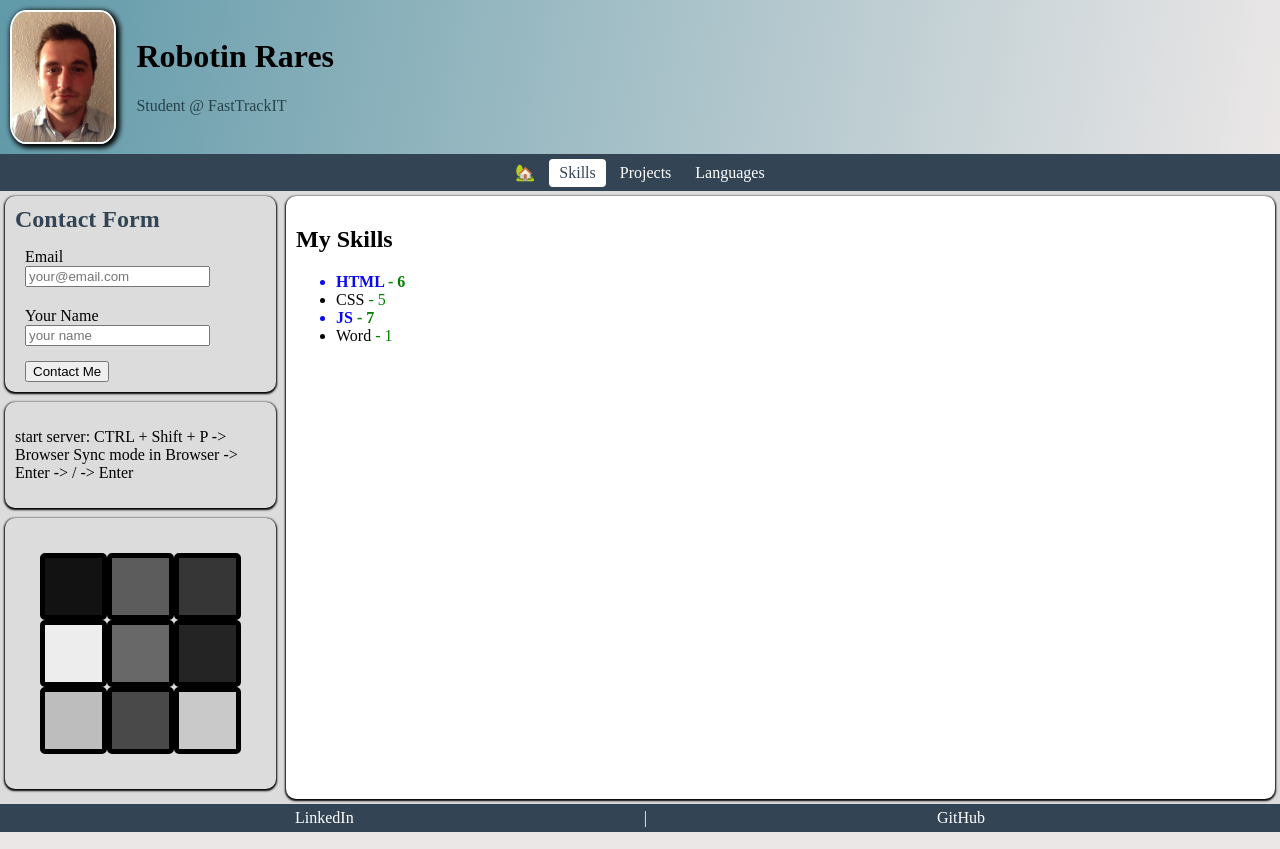
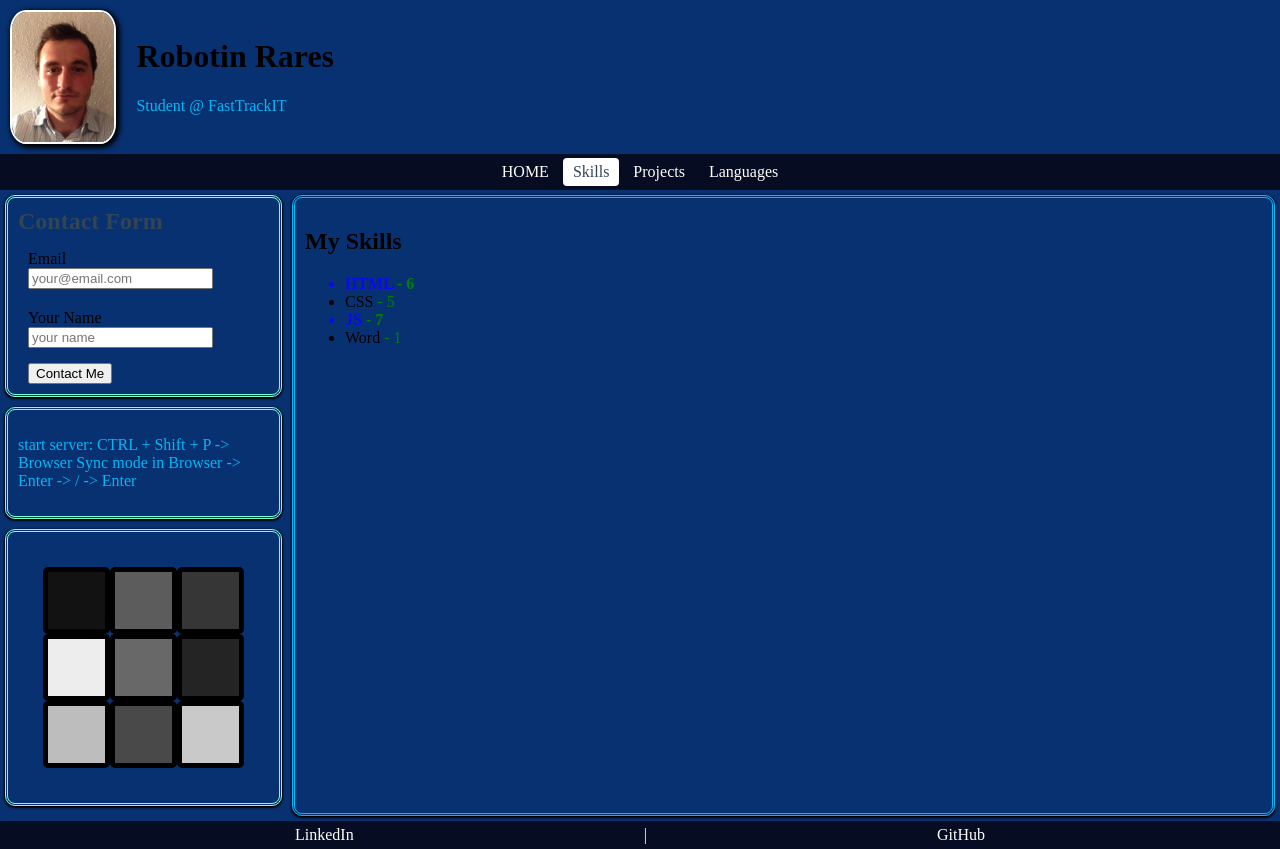
Before and after one commit to raresrobotin/cv.raresrobotin.github.io, a plain HTML site: page index.html in a window 1280 px wide. Drawn offline with Linux system fonts and the light colour scheme.

Commit message:
testing color scheme

```diff
--- a/index.html
+++ b/index.html
@@ -19,7 +19,7 @@
       </div>
 
       <ul id="top-menu-bar">
-        <li><a href="#" data-page="home">🏡</a></li>
+        <li><a href="#" data-page="home">HOME</a></li>
         <li><a href="#" data-page="skills">Skills</a></li>
         <li><a href="#" data-page="projects">Projects</a></li>
         <li><a href="#" data-page="languages">Languages</a></li>
--- a/style.css
+++ b/style.css
@@ -1,12 +1,14 @@
 html {
   height: 100%;
+
 }
 
 #flexbox-container {
   flex: 2;
   display: flex;
   flex-direction: row;
-  background: linear-gradient(100deg, #03657e99, transparent);
+  background-color: rgb(8, 49, 113);
+  /* background: linear-gradient(100deg, #03657e99, transparent); */
   align-items: center;
   gap: 0px;
 }
@@ -38,14 +40,17 @@ body {
   min-height: 100%;
   display: flex;
   flex-direction: column;
-  background-color: rgb(235, 231, 231);
+  /* background-color: #060c21; */
+  /* background-color: rgba(234, 237, 241, 0.877); */
 }
 
 #content {
   flex: 1;
   display: flex;
   flex-direction: row;
-  background-color: gainsboro;
+  /* background: linear-gradient(90deg, rgb(23, 71, 169), transparent) */
+  background-color: rgb(8, 49, 113);
+  /* background-color: gainsboro; */
   flex-wrap: wrap-reverse;
   justify-content: flex-start;
 }
@@ -59,6 +64,8 @@ body {
   padding: 10px;
   box-shadow: 0px 1px 2px 1px;
   border-radius: 10px 10px 10px 10px;
+  border-color: aquamarine;
+  border-style: double;
 }
 
 #side-menu > section h2 {
@@ -111,8 +118,12 @@ body {
   margin: 5px;
   padding: 10px;
   box-shadow: 0px 1px 2px 1px;
+  scrollbar-shadow-color:rgb(7, 182, 245);;
   border-radius: 10px 10px 10px 10px;
-  background-color: white;
+  border-style: double;
+  border-color:rgb(7, 182, 245);;
+  /* background-color: white */
+  /* background-color: rgb(8, 49, 113); */
 }
 
 .page {
@@ -123,7 +134,7 @@ body {
   display: flex;
   flex-wrap: wrap;
   justify-content: space-evenly;
-  background-color: #334455;
+  background-color: #060c21;
   padding: 5px;
 }
 
@@ -138,7 +149,7 @@ body {
   margin-top: 20px;
   font-family: "Arial", sans-serif;
   overflow: hidden;
-  box-shadow: 0 0 20px rgba(0, 0, 0, 0.1);
+  box-shadow: 0 0 20px rgba(150, 15, 15, 0.1);
   border-radius: 10px;
   overflow: hidden;
 }
@@ -176,13 +187,17 @@ th {
 */
 
 #job-title {
-  color: rgba(2, 22, 29, 0.692);
+  color: rgb(7, 182, 245);
   text-align: left;
+}
+
+#job-title p {
+  color: aqua;
 }
 
 #top-menu-bar {
   text-align: center;
-  background-color: #334455;
+  background-color: #060c21;
   color: #fff;
   margin: 0px;
   padding: 4px;
@@ -226,3 +241,8 @@ td.favorite {
 #skills li span {
   color: green;
 }
+
+body p {
+  /* color: rgb(42, 218, 218); */
+  color: rgb(7, 182, 245);
+}
```
